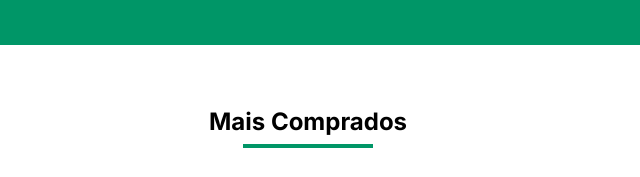
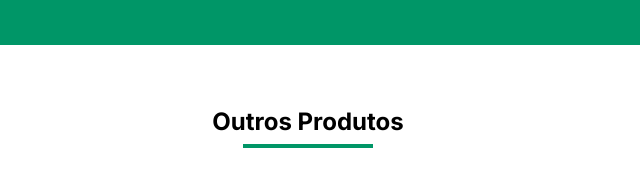
Before and after one commit to MvFranca/desafio1_desenvolve, a plain HTML site: page index.html in a window 1280 px wide. Shown: the part 2287-2464 px from the top of the page, 332-972 px from the left. Drawn offline with nearby package versions, Linux system fonts and the light colour scheme.

Commit message:
fix: arrumando erro no título

```diff
--- a/index.html
+++ b/index.html
@@ -350,7 +350,7 @@
 
             <section class="section-produtos">
             <h2>
-                Mais Comprados
+                Outros Produtos
                 <span class="borda-title"></span>
             </h2>
 
```
